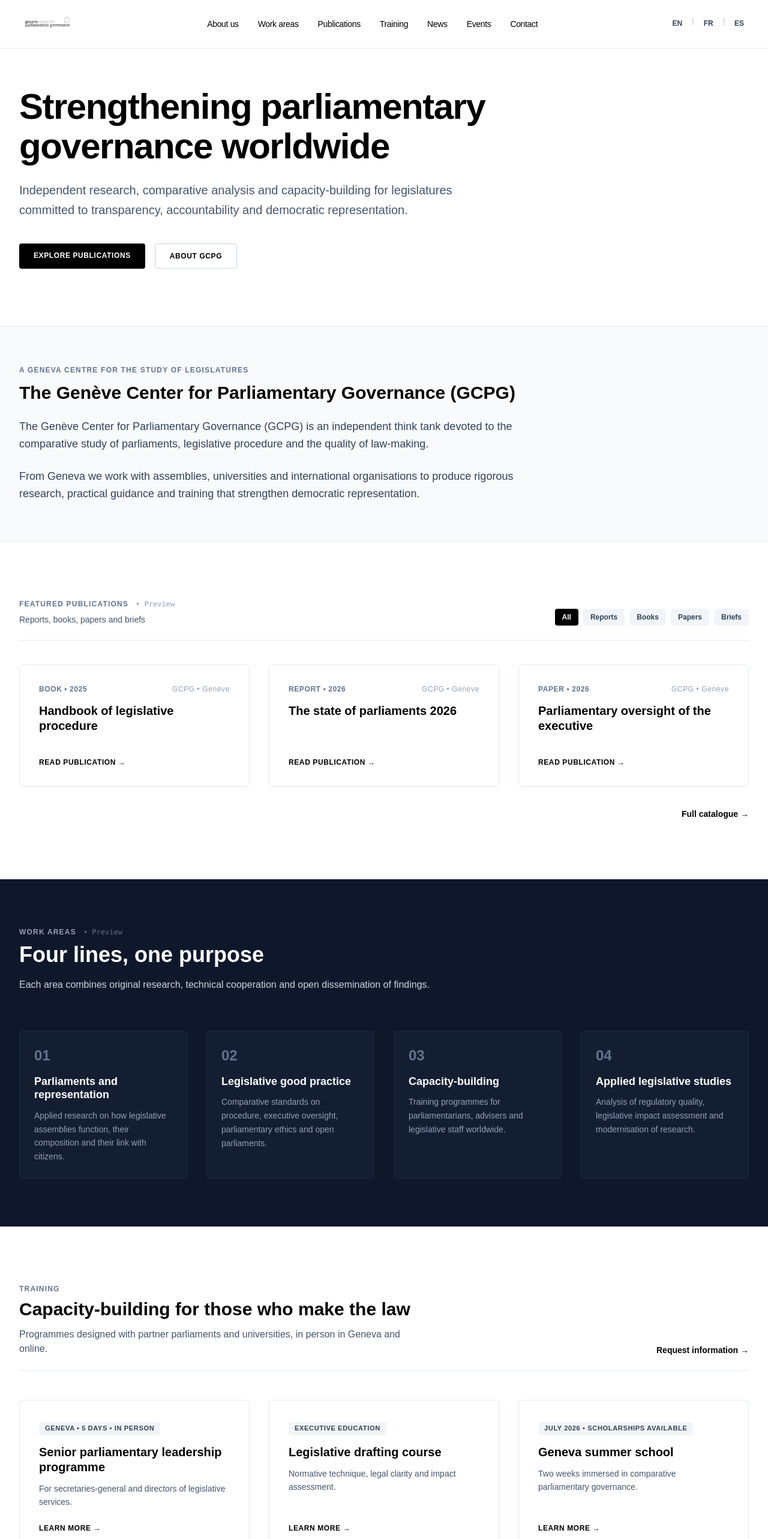
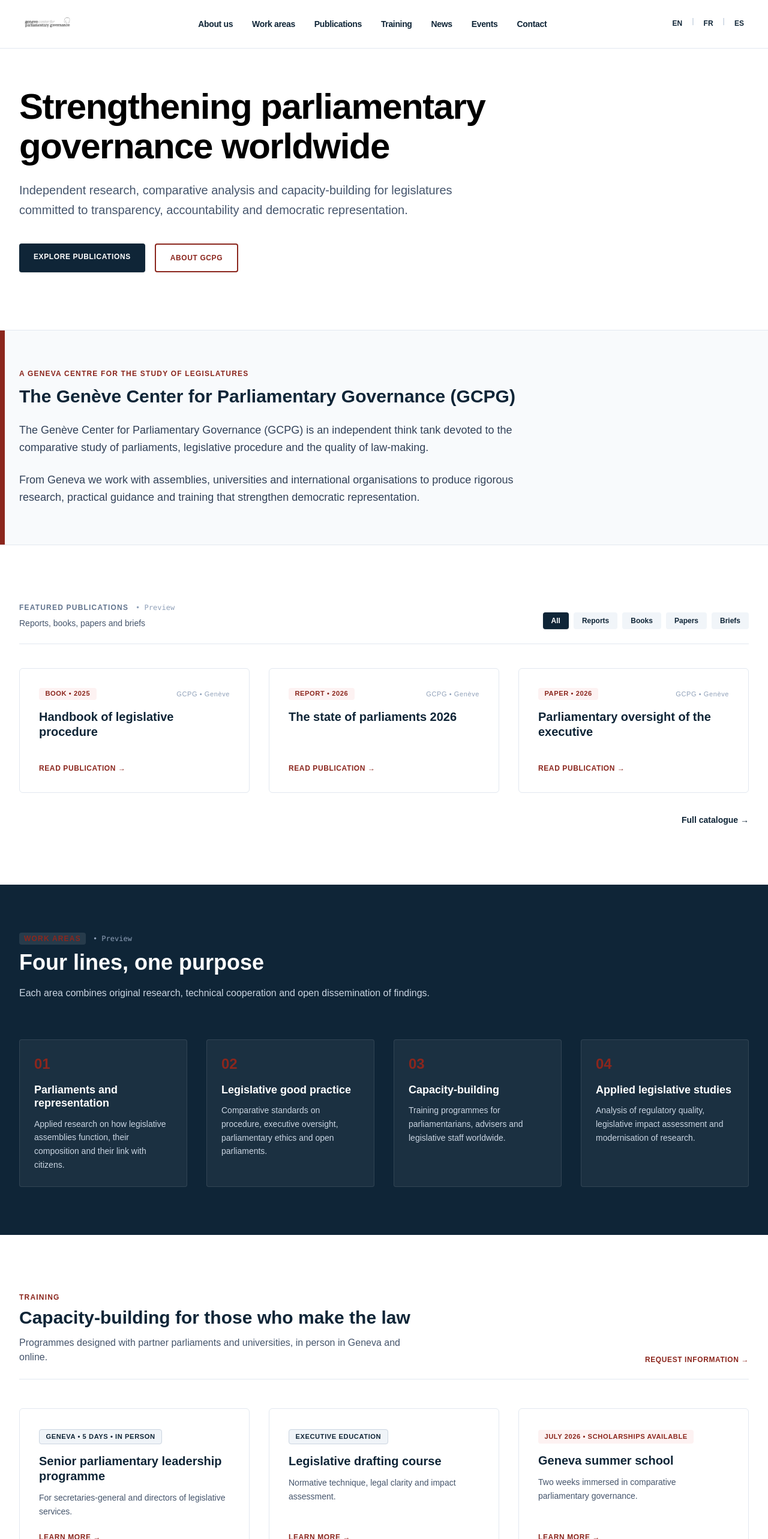
Before and after one commit to Adelasantos12/thintank_Parl, a Next.js app: page /en in a window 1280 px wide. Shown: the top 2566 px of the page at 60% size. Built offline with nearby package versions, Linux system fonts and the light colour scheme.

Commit message:
Apply contemporary minimalist design with navy and burnt red accents for GCPG
Co-authored-by: Adelasantos12 <223716343+Adelasantos12@users.noreply.github.com>

```diff
--- a/src/app/[locale]/page.tsx
+++ b/src/app/[locale]/page.tsx
@@ -48,13 +48,13 @@ export default function HomePage() {
           <div className="flex flex-wrap gap-4">
             <Link
               href="/publications"
-              className="px-6 py-3 bg-black text-white text-xs font-bold uppercase tracking-wider rounded hover:bg-slate-800 transition-colors"
+              className="px-6 py-3.5 bg-[#0F2537] text-white text-xs font-bold uppercase tracking-wider rounded shadow-sm hover:bg-[#1A3650] transition-all"
             >
               Explore Publications
             </Link>
             <Link
               href="/about"
-              className="px-6 py-3 border border-slate-300 text-black text-xs font-bold uppercase tracking-wider rounded hover:bg-slate-100 transition-colors"
+              className="px-6 py-3.5 border-2 border-[#8B261D] text-[#8B261D] text-xs font-bold uppercase tracking-wider rounded hover:bg-[#FDF2F2] transition-all"
             >
               About GCPG
             </Link>
@@ -63,13 +63,14 @@ export default function HomePage() {
       </section>
 
       {/* 2. ABOUT CENTRE SECTION */}
-      <section className="bg-slate-50 border-y border-slate-200 py-16">
+      <section className="bg-slate-50 border-y border-slate-200 py-16 relative overflow-hidden">
+        <div className="absolute top-0 left-0 w-2 h-full bg-[#8B261D]"></div>
         <div className="max-w-7xl mx-auto px-4 sm:px-6 lg:px-8">
           <div className="max-w-4xl">
-            <span className="text-xs font-bold uppercase tracking-widest text-slate-500 block mb-3">
+            <span className="text-xs font-bold uppercase tracking-widest text-[#8B261D] block mb-3">
               A Geneva centre for the study of legislatures
             </span>
-            <h2 className="text-2xl sm:text-3xl font-heading font-bold text-black mb-6">
+            <h2 className="text-2xl sm:text-3xl font-heading font-bold text-[#0F2537] mb-6">
               The Genève Center for Parliamentary Governance (GCPG)
             </h2>
             <p className="text-slate-700 text-base sm:text-lg leading-relaxed mb-6 font-sans">
@@ -102,10 +103,10 @@ export default function HomePage() {
               <button
                 key={filter}
                 onClick={() => setPublicationFilter(filter)}
-                className={`px-3 py-1.5 text-xs font-semibold rounded transition-colors ${
+                className={`px-3.5 py-1.5 text-xs font-bold rounded transition-all ${
                   publicationFilter === filter
-                    ? 'bg-black text-white'
-                    : 'bg-slate-100 text-slate-700 hover:bg-slate-200'
+                    ? 'bg-[#0F2537] text-white shadow-sm'
+                    : 'bg-slate-100 text-[#0F2537] hover:bg-slate-200'
                 }`}
               >
                 {filter}
@@ -116,19 +117,19 @@ export default function HomePage() {
 
         <div className="grid grid-cols-1 md:grid-cols-3 gap-8 mb-8">
           {filteredPublications.map((pub, idx) => (
-            <div key={idx} className="modern-card p-8 bg-white border border-slate-200 flex flex-col justify-between">
+            <div key={idx} className="modern-card p-8 bg-white border border-slate-200 border-t-4 border-t-[#8B261D] flex flex-col justify-between">
               <div>
-                <div className="flex justify-between items-center text-xs font-bold text-slate-500 tracking-wider mb-4">
-                  <span>{pub.type} • {pub.year}</span>
-                  <span className="text-slate-400 font-normal">{pub.institution}</span>
+                <div className="flex justify-between items-center text-xs font-bold tracking-wider mb-4">
+                  <span className="tag-badge-red">{pub.type} • {pub.year}</span>
+                  <span className="text-slate-400 font-medium text-[11px]">{pub.institution}</span>
                 </div>
-                <h3 className="text-xl font-heading font-bold text-black mb-4">
+                <h3 className="text-xl font-heading font-bold text-[#0F2537] mb-4">
                   {pub.title}
                 </h3>
               </div>
               <Link
                 href="/publications"
-                className="text-xs font-bold uppercase tracking-wider text-black hover:text-slate-600 inline-flex items-center gap-1 mt-6"
+                className="text-xs font-bold uppercase tracking-wider text-[#8B261D] hover:text-[#0F2537] inline-flex items-center gap-1 mt-6 transition-colors"
               >
                 Read publication &rarr;
               </Link>
@@ -139,7 +140,7 @@ export default function HomePage() {
         <div className="text-right">
           <Link
             href="/publications"
-            className="text-sm font-bold text-black hover:text-slate-600 inline-flex items-center gap-2"
+            className="text-sm font-bold text-[#0F2537] hover:text-[#8B261D] inline-flex items-center gap-2 transition-colors"
           >
             Full catalogue &rarr;
           </Link>
@@ -147,52 +148,52 @@ export default function HomePage() {
       </section>
 
       {/* 4. WORK AREAS SECTION */}
-      <section className="bg-slate-900 text-white py-20">
+      <section className="bg-[#0F2537] text-white py-20">
         <div className="max-w-7xl mx-auto px-4 sm:px-6 lg:px-8">
           <div className="max-w-3xl mb-16">
             <div className="flex items-center gap-3 mb-2">
-              <span className="text-xs font-bold uppercase tracking-widest text-slate-400">
+              <span className="text-xs font-extrabold uppercase tracking-widest text-[#8B261D] bg-white/10 px-2 py-0.5 rounded">
                 WORK AREAS
               </span>
-              <span className="text-xs text-slate-500 font-mono">• Preview</span>
+              <span className="text-xs text-slate-400 font-mono">• Preview</span>
             </div>
             <h2 className="text-3xl sm:text-4xl font-heading font-bold text-white mb-4">
               Four lines, one purpose
             </h2>
-            <p className="text-slate-300 text-base leading-relaxed">
+            <p className="text-slate-300 text-base leading-relaxed font-light">
               Each area combines original research, technical cooperation and open dissemination of findings.
             </p>
           </div>
 
           <div className="grid grid-cols-1 md:grid-cols-2 lg:grid-cols-4 gap-8">
-            <div className="p-6 rounded border border-slate-800 bg-slate-800/40">
-              <span className="text-2xl font-bold font-heading text-slate-500 block mb-4">01</span>
+            <div className="p-6 rounded border border-white/10 bg-white/5 hover:border-[#8B261D] transition-colors">
+              <span className="text-2xl font-bold font-heading text-[#8B261D] block mb-4">01</span>
               <h3 className="text-lg font-bold text-white mb-3">Parliaments and representation</h3>
-              <p className="text-slate-400 text-sm leading-relaxed">
+              <p className="text-slate-300 text-sm leading-relaxed font-light">
                 Applied research on how legislative assemblies function, their composition and their link with citizens.
               </p>
             </div>
 
-            <div className="p-6 rounded border border-slate-800 bg-slate-800/40">
-              <span className="text-2xl font-bold font-heading text-slate-500 block mb-4">02</span>
+            <div className="p-6 rounded border border-white/10 bg-white/5 hover:border-[#8B261D] transition-colors">
+              <span className="text-2xl font-bold font-heading text-[#8B261D] block mb-4">02</span>
               <h3 className="text-lg font-bold text-white mb-3">Legislative good practice</h3>
-              <p className="text-slate-400 text-sm leading-relaxed">
+              <p className="text-slate-300 text-sm leading-relaxed font-light">
                 Comparative standards on procedure, executive oversight, parliamentary ethics and open parliaments.
               </p>
             </div>
 
-            <div className="p-6 rounded border border-slate-800 bg-slate-800/40">
-              <span className="text-2xl font-bold font-heading text-slate-500 block mb-4">03</span>
+            <div className="p-6 rounded border border-white/10 bg-white/5 hover:border-[#8B261D] transition-colors">
+              <span className="text-2xl font-bold font-heading text-[#8B261D] block mb-4">03</span>
               <h3 className="text-lg font-bold text-white mb-3">Capacity-building</h3>
-              <p className="text-slate-400 text-sm leading-relaxed">
+              <p className="text-slate-300 text-sm leading-relaxed font-light">
                 Training programmes for parliamentarians, advisers and legislative staff worldwide.
               </p>
             </div>
 
-            <div className="p-6 rounded border border-slate-800 bg-slate-800/40">
-              <span className="text-2xl font-bold font-heading text-slate-500 block mb-4">04</span>
+            <div className="p-6 rounded border border-white/10 bg-white/5 hover:border-[#8B261D] transition-colors">
+              <span className="text-2xl font-bold font-heading text-[#8B261D] block mb-4">04</span>
               <h3 className="text-lg font-bold text-white mb-3">Applied legislative studies</h3>
-              <p className="text-slate-400 text-sm leading-relaxed">
+              <p className="text-slate-300 text-sm leading-relaxed font-light">
                 Analysis of regulatory quality, legislative impact assessment and modernisation of research.
               </p>
             </div>
@@ -204,10 +205,10 @@ export default function HomePage() {
       <section className="max-w-7xl mx-auto px-4 sm:px-6 lg:px-8">
         <div className="flex flex-col md:flex-row justify-between items-start md:items-end mb-12 pb-6 border-b border-slate-200">
           <div>
-            <span className="text-xs font-bold uppercase tracking-widest text-slate-500 block mb-2">
+            <span className="text-xs font-extrabold uppercase tracking-widest text-[#8B261D] block mb-2">
               TRAINING
             </span>
-            <h2 className="text-3xl font-heading font-bold text-black mb-3">
+            <h2 className="text-3xl font-heading font-bold text-[#0F2537] mb-3">
               Capacity-building for those who make the law
             </h2>
             <p className="text-slate-600 text-base max-w-2xl font-sans">
@@ -216,54 +217,54 @@ export default function HomePage() {
           </div>
           <Link
             href="/training"
-            className="mt-6 md:mt-0 text-sm font-bold text-black hover:text-slate-600 inline-flex items-center gap-1"
+            className="mt-6 md:mt-0 text-xs font-bold uppercase tracking-wider text-[#8B261D] hover:text-[#0F2537] inline-flex items-center gap-1 transition-colors"
           >
             Request information &rarr;
           </Link>
         </div>
 
         <div className="grid grid-cols-1 md:grid-cols-3 gap-8">
-          <div className="modern-card p-8 bg-white border border-slate-200 flex flex-col justify-between">
+          <div className="modern-card p-8 bg-white border border-slate-200 border-l-4 border-l-[#0F2537] flex flex-col justify-between">
             <div>
-              <span className="tag-badge mb-4 block w-fit">GENEVA • 5 DAYS • IN PERSON</span>
-              <h3 className="text-xl font-heading font-bold text-black mb-3">
+              <span className="tag-badge-navy mb-4 block w-fit">GENEVA • 5 DAYS • IN PERSON</span>
+              <h3 className="text-xl font-heading font-bold text-[#0F2537] mb-3">
                 Senior parliamentary leadership programme
               </h3>
               <p className="text-slate-600 text-sm leading-relaxed mb-6">
                 For secretaries-general and directors of legislative services.
               </p>
             </div>
-            <Link href="/training" className="text-xs font-bold uppercase tracking-wider text-black hover:text-slate-600">
+            <Link href="/training" className="text-xs font-bold uppercase tracking-wider text-[#8B261D] hover:text-[#0F2537] transition-colors">
               Learn more &rarr;
             </Link>
           </div>
 
-          <div className="modern-card p-8 bg-white border border-slate-200 flex flex-col justify-between">
+          <div className="modern-card p-8 bg-white border border-slate-200 border-l-4 border-l-[#0F2537] flex flex-col justify-between">
             <div>
-              <span className="tag-badge mb-4 block w-fit">EXECUTIVE EDUCATION</span>
-              <h3 className="text-xl font-heading font-bold text-black mb-3">
+              <span className="tag-badge-navy mb-4 block w-fit">EXECUTIVE EDUCATION</span>
+              <h3 className="text-xl font-heading font-bold text-[#0F2537] mb-3">
                 Legislative drafting course
               </h3>
               <p className="text-slate-600 text-sm leading-relaxed mb-6">
                 Normative technique, legal clarity and impact assessment.
               </p>
             </div>
-            <Link href="/training" className="text-xs font-bold uppercase tracking-wider text-black hover:text-slate-600">
+            <Link href="/training" className="text-xs font-bold uppercase tracking-wider text-[#8B261D] hover:text-[#0F2537] transition-colors">
               Learn more &rarr;
             </Link>
           </div>
 
-          <div className="modern-card p-8 bg-white border border-slate-200 flex flex-col justify-between">
+          <div className="modern-card p-8 bg-white border border-slate-200 border-l-4 border-l-[#8B261D] flex flex-col justify-between">
             <div>
-              <span className="tag-badge mb-4 block w-fit">JULY 2026 • SCHOLARSHIPS AVAILABLE</span>
-              <h3 className="text-xl font-heading font-bold text-black mb-3">
+              <span className="tag-badge-red mb-4 block w-fit">JULY 2026 • SCHOLARSHIPS AVAILABLE</span>
+              <h3 className="text-xl font-heading font-bold text-[#0F2537] mb-3">
                 Geneva summer school
               </h3>
               <p className="text-slate-600 text-sm leading-relaxed mb-6">
                 Two weeks immersed in comparative parliamentary governance.
               </p>
             </div>
-            <Link href="/training" className="text-xs font-bold uppercase tracking-wider text-black hover:text-slate-600">
+            <Link href="/training" className="text-xs font-bold uppercase tracking-wider text-[#8B261D] hover:text-[#0F2537] transition-colors">
               Learn more &rarr;
             </Link>
           </div>
@@ -273,10 +274,10 @@ export default function HomePage() {
       {/* 6. NEWS & ANALYSIS SECTION */}
       <section className="max-w-7xl mx-auto px-4 sm:px-6 lg:px-8">
         <div className="mb-12 pb-6 border-b border-slate-200">
-          <span className="text-xs font-bold uppercase tracking-widest text-slate-500 block mb-2">
+          <span className="text-xs font-extrabold uppercase tracking-widest text-[#8B261D] block mb-2">
             NEWS &amp; ANALYSIS
           </span>
-          <h2 className="text-3xl font-heading font-bold text-black">
+          <h2 className="text-3xl font-heading font-bold text-[#0F2537]">
             From the Centre
           </h2>
         </div>
@@ -287,16 +288,16 @@ export default function HomePage() {
               <div className="flex items-center gap-2 text-xs font-bold text-slate-500 mb-3">
                 <span>12 May 2026</span>
                 <span>•</span>
-                <span className="text-black uppercase">ANALYSIS</span>
+                <span className="tag-badge-navy">ANALYSIS</span>
               </div>
-              <h3 className="text-xl font-heading font-bold text-black mb-3">
+              <h3 className="text-xl font-heading font-bold text-[#0F2537] mb-3">
                 Citizen-centred budgets: lessons from three parliaments
               </h3>
               <p className="text-slate-600 text-sm leading-relaxed mb-6">
                 How finance committees bring in public consultation without losing technical rigour.
               </p>
             </div>
-            <Link href="/news" className="text-xs font-bold uppercase tracking-wider text-black hover:text-slate-600">
+            <Link href="/news" className="text-xs font-bold uppercase tracking-wider text-[#8B261D] hover:text-[#0F2537] transition-colors">
               Read article &rarr;
             </Link>
           </div>
@@ -306,16 +307,16 @@ export default function HomePage() {
               <div className="flex items-center gap-2 text-xs font-bold text-slate-500 mb-3">
                 <span>28 April 2026</span>
                 <span>•</span>
-                <span className="text-black uppercase">NEWS</span>
+                <span className="tag-badge-red">NEWS</span>
               </div>
-              <h3 className="text-xl font-heading font-bold text-black mb-3">
+              <h3 className="text-xl font-heading font-bold text-[#0F2537] mb-3">
                 GCPG signs a cooperation agreement with the Inter-Parliamentary Union
               </h3>
               <p className="text-slate-600 text-sm leading-relaxed mb-6">
                 The accord will drive joint training and comparative studies over three years.
               </p>
             </div>
-            <Link href="/news" className="text-xs font-bold uppercase tracking-wider text-black hover:text-slate-600">
+            <Link href="/news" className="text-xs font-bold uppercase tracking-wider text-[#8B261D] hover:text-[#0F2537] transition-colors">
               Read announcement &rarr;
             </Link>
           </div>
@@ -325,16 +326,16 @@ export default function HomePage() {
               <div className="flex items-center gap-2 text-xs font-bold text-slate-500 mb-3">
                 <span>9 April 2026</span>
                 <span>•</span>
-                <span className="text-black uppercase">BRIEF</span>
+                <span className="tag-badge-navy">BRIEF</span>
               </div>
-              <h3 className="text-xl font-heading font-bold text-black mb-3">
+              <h3 className="text-xl font-heading font-bold text-[#0F2537] mb-3">
                 Geneva seminar: artificial intelligence and legislative work
               </h3>
               <p className="text-slate-600 text-sm leading-relaxed mb-6">
                 Conclusions from the meeting on AI tools in the service of legislative drafting.
               </p>
             </div>
-            <Link href="/news" className="text-xs font-bold uppercase tracking-wider text-black hover:text-slate-600">
+            <Link href="/news" className="text-xs font-bold uppercase tracking-wider text-[#8B261D] hover:text-[#0F2537] transition-colors">
               Read brief &rarr;
             </Link>
           </div>
--- a/src/app/globals.css
+++ b/src/app/globals.css
@@ -25,12 +25,13 @@
 }
 
 @theme {
-  --color-ink: #000000;
-  --color-navy: #000000;
-  --color-slate: #4A5568;
+  --color-ink: #0F172A;
+  --color-navy: #0F2537;
+  --color-burnt-red: #8B261D;
+  --color-slate: #475569;
   --color-border-custom: #E2E8F0;
-  --color-background-custom: #FAFAFA;
-  --color-accent: #B3B3B3;
+  --color-background-custom: #F8FAFC;
+  --color-accent: #8B261D;
 
   --font-heading: "TT Rationalist", var(--font-inter), ui-sans-serif, system-ui, sans-serif;
   --font-body: "Montserrat", var(--font-source-serif), ui-sans-serif, system-ui, sans-serif;
@@ -68,14 +69,69 @@ body {
 .tag-badge {
   display: inline-flex;
   align-items: center;
-  padding: 0.125rem 0.625rem;
+  padding: 0.15rem 0.65rem;
   border-radius: 4px;
   font-size: 0.7rem;
   font-weight: 700;
   letter-spacing: 0.05em;
   text-transform: uppercase;
-  background-color: #F1F5F9;
-  color: #334155;
+  background-color: #F8FAFC;
+  color: #0F2537;
+  border: 1px solid #E2E8F0;
+}
+
+.tag-badge-red {
+  display: inline-flex;
+  align-items: center;
+  padding: 0.15rem 0.65rem;
+  border-radius: 4px;
+  font-size: 0.7rem;
+  font-weight: 700;
+  letter-spacing: 0.05em;
+  text-transform: uppercase;
+  background-color: #FDF2F2;
+  color: #8B261D;
+  border: 1px solid #F87171_20;
+}
+
+.tag-badge-navy {
+  display: inline-flex;
+  align-items: center;
+  padding: 0.15rem 0.65rem;
+  border-radius: 4px;
+  font-size: 0.7rem;
+  font-weight: 700;
+  letter-spacing: 0.05em;
+  text-transform: uppercase;
+  background-color: #F0F4F8;
+  color: #0F2537;
+  border: 1px solid #CBD5E1;
+}
+
+.btn-navy {
+  background-color: #0F2537;
+  color: #FFFFFF;
+  font-weight: 600;
+  border-radius: 4px;
+  transition: all 0.2s ease;
+}
+
+.btn-navy:hover {
+  background-color: #1A3650;
+  box-shadow: 0 4px 12px rgba(15, 37, 55, 0.15);
+}
+
+.btn-burnt-red {
+  background-color: #8B261D;
+  color: #FFFFFF;
+  font-weight: 600;
+  border-radius: 4px;
+  transition: all 0.2s ease;
+}
+
+.btn-burnt-red:hover {
+  background-color: #A62E23;
+  box-shadow: 0 4px 12px rgba(139, 38, 29, 0.2);
 }
 
 @layer base {
--- a/src/components/layout/Header.tsx
+++ b/src/components/layout/Header.tsx
@@ -23,36 +23,36 @@ export default function Header() {
           </div>
 
           <nav className="hidden lg:flex items-center space-x-8">
-            <Link href="/about" className="text-black hover:text-slate-600 font-sans font-medium text-[14px] tracking-tight transition-colors">
+            <Link href="/about" className="text-[#0F2537] hover:text-[#8B261D] font-sans font-semibold text-[14px] tracking-tight transition-colors">
               About us
             </Link>
-            <Link href="/work-areas" className="text-black hover:text-slate-600 font-sans font-medium text-[14px] tracking-tight transition-colors">
+            <Link href="/work-areas" className="text-[#0F2537] hover:text-[#8B261D] font-sans font-semibold text-[14px] tracking-tight transition-colors">
               Work areas
             </Link>
-            <Link href="/publications" className="text-black hover:text-slate-600 font-sans font-medium text-[14px] tracking-tight transition-colors">
+            <Link href="/publications" className="text-[#0F2537] hover:text-[#8B261D] font-sans font-semibold text-[14px] tracking-tight transition-colors">
               Publications
             </Link>
-            <Link href="/training" className="text-black hover:text-slate-600 font-sans font-medium text-[14px] tracking-tight transition-colors">
+            <Link href="/training" className="text-[#0F2537] hover:text-[#8B261D] font-sans font-semibold text-[14px] tracking-tight transition-colors">
               Training
             </Link>
-            <Link href="/news" className="text-black hover:text-slate-600 font-sans font-medium text-[14px] tracking-tight transition-colors">
+            <Link href="/news" className="text-[#0F2537] hover:text-[#8B261D] font-sans font-semibold text-[14px] tracking-tight transition-colors">
               News
             </Link>
-            <Link href="/events" className="text-black hover:text-slate-600 font-sans font-medium text-[14px] tracking-tight transition-colors">
+            <Link href="/events" className="text-[#0F2537] hover:text-[#8B261D] font-sans font-semibold text-[14px] tracking-tight transition-colors">
               Events
             </Link>
-            <Link href="/contact" className="text-black hover:text-slate-600 font-sans font-medium text-[14px] tracking-tight transition-colors">
+            <Link href="/contact" className="text-[#0F2537] hover:text-[#8B261D] font-sans font-semibold text-[14px] tracking-tight transition-colors">
               Contact
             </Link>
           </nav>
 
           <div className="flex items-center space-x-4">
-            <div className="flex space-x-2 text-[12px] font-semibold text-slate-700">
-              <Link href="/" locale="en" className="hover:text-black uppercase px-2 py-1 rounded hover:bg-slate-100 transition-colors">EN</Link>
+            <div className="flex space-x-2 text-[12px] font-bold text-[#0F2537]">
+              <Link href="/" locale="en" className="hover:text-[#8B261D] uppercase px-2 py-1 rounded hover:bg-slate-100 transition-colors">EN</Link>
               <span className="text-slate-300">|</span>
-              <Link href="/" locale="fr" className="hover:text-black uppercase px-2 py-1 rounded hover:bg-slate-100 transition-colors">FR</Link>
+              <Link href="/" locale="fr" className="hover:text-[#8B261D] uppercase px-2 py-1 rounded hover:bg-slate-100 transition-colors">FR</Link>
               <span className="text-slate-300">|</span>
-              <Link href="/" locale="es" className="hover:text-black uppercase px-2 py-1 rounded hover:bg-slate-100 transition-colors">ES</Link>
+              <Link href="/" locale="es" className="hover:text-[#8B261D] uppercase px-2 py-1 rounded hover:bg-slate-100 transition-colors">ES</Link>
             </div>
           </div>
         </div>
```
Also changed, not shown: src/components/layout/Footer.tsx (+20 -20 lines).
